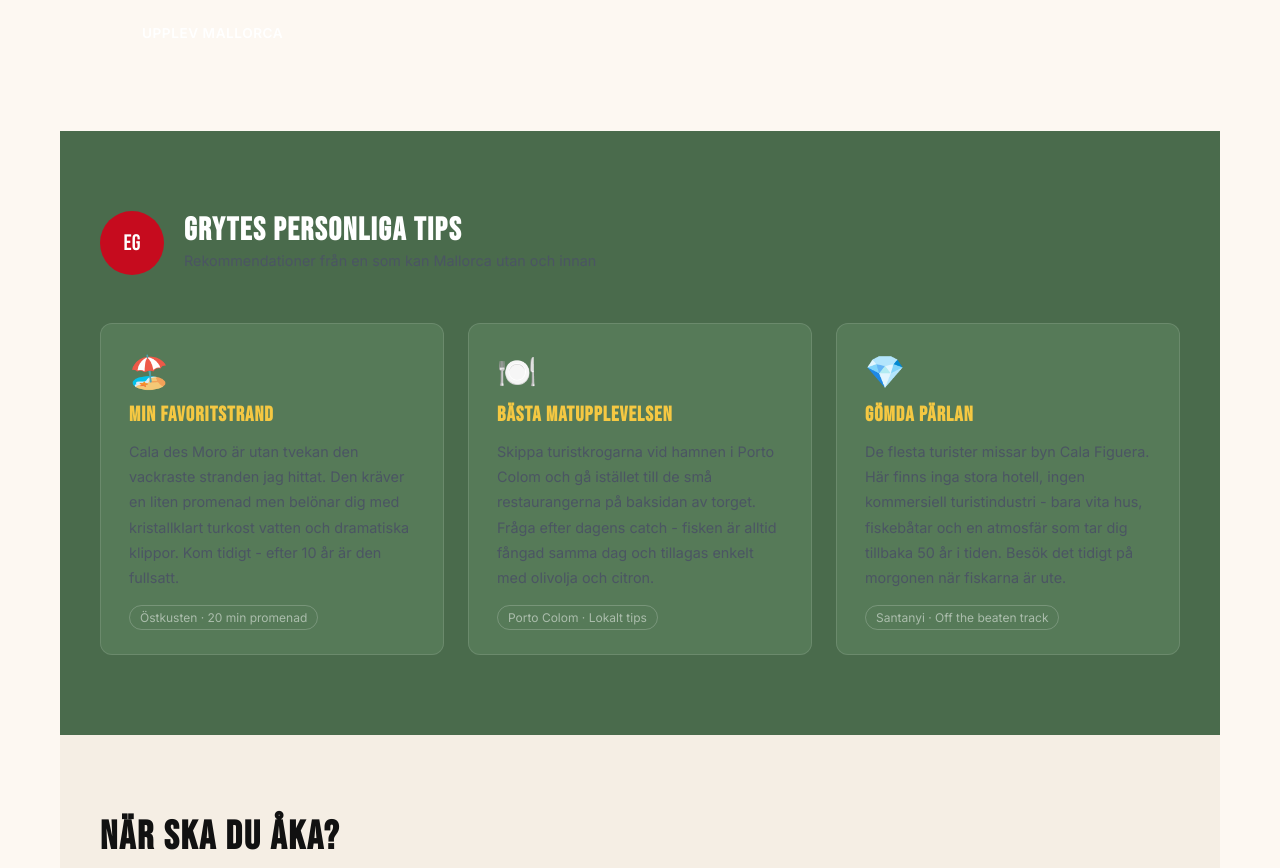
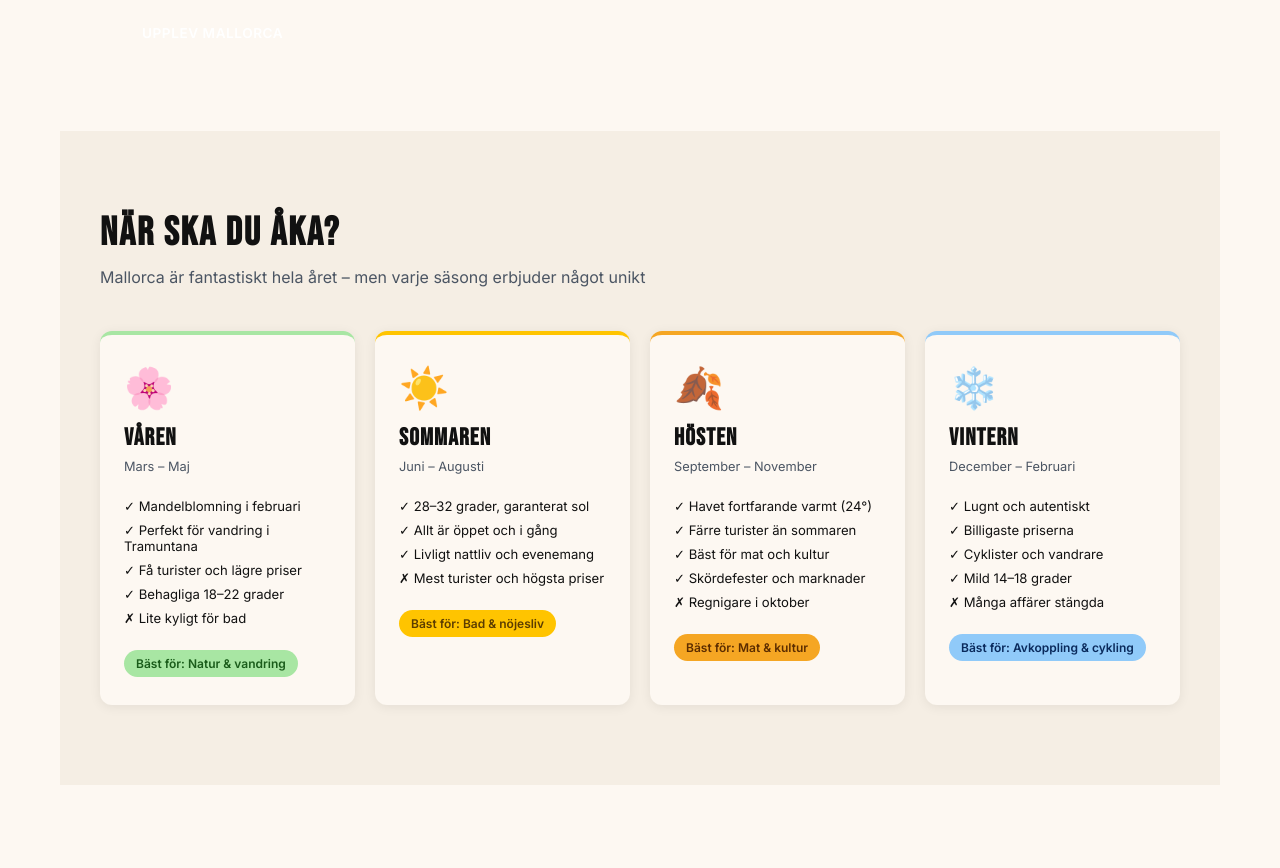
Before and after one commit to ErikFerla/min-hemsida, a Next.js app: page / in a window 1280 px wide. Shown: the part 1640-2508 px from the top of the page. Built offline with nearby package versions, Linux system fonts and the light colour scheme.

Commit message:
Remove personal tips section from homepage for cleaner layout

```diff
--- a/app/page.tsx
+++ b/app/page.tsx
@@ -2,7 +2,6 @@ import styles from './page.module.css';
 import Link from 'next/link';
 import Carousel from '@/components/Carousel';
 import HeroSlideshow from '@/components/HeroSlideshow';
-import SectionPersonal from './components/SectionPersonal';
 import SectionSeason from './components/SectionSeason';
 import SectionPlanner from './components/SectionPlanner';
 import SectionInsider from './components/SectionInsider';
@@ -58,7 +57,6 @@ export default function Home() {
             <Link href="/kontakt" className={styles.ctaBtn}>UPPLEV MALLORCA</Link>
           </div>
         </section>
-        <div className="mobile-order-3"><SectionPersonal /></div>
         <div className="mobile-order-7"><SectionSeason /></div>
         <div className="mobile-order-4"><SectionPlanner /></div>
         <div className="mobile-order-8"><SectionInsider /></div>
```
